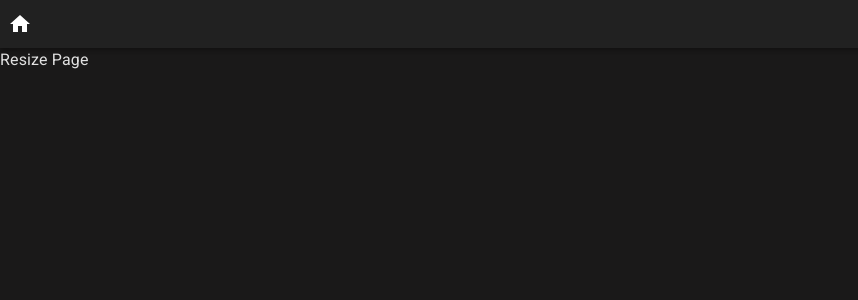
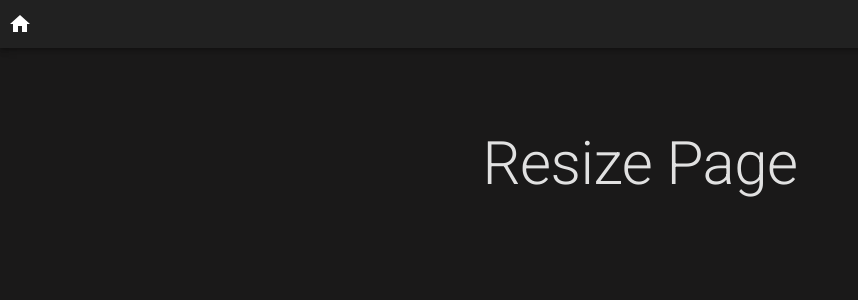
Before and after one commit to RicardoBanuelos/ImageProcessing_FrontEnd, a React (Vite) app in the folder image_processing/: page /resize in a window 1280 px wide. Shown: the top 300 px of the page, without its empty margins (0-858 px from the left). Built offline with nearby package versions, Linux system fonts and the light colour scheme.

Commit message:
added title to resize page

```diff
--- /dev/null
+++ b/image_processing/src/pages/Resize/index.css
@@ -0,0 +1,6 @@
+.title_div {
+    margin-top: 10vh;
+    display: flex;
+    justify-content: center;
+    align-items: center;
+}
--- a/image_processing/src/pages/Resize/index.tsx
+++ b/image_processing/src/pages/Resize/index.tsx
@@ -1,11 +1,13 @@
+import './index.css'
+
 import {
     Typography
 } from '@mui/material'
 
 const Resize = () => {
     return (
-        <div>
-            <Typography>
+        <div className="title_div">
+            <Typography variant='h2'>
                 Resize Page
             </Typography>
         </div>
```
